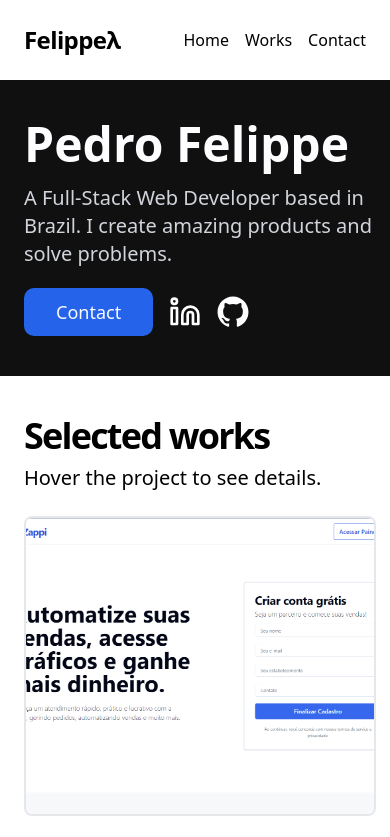
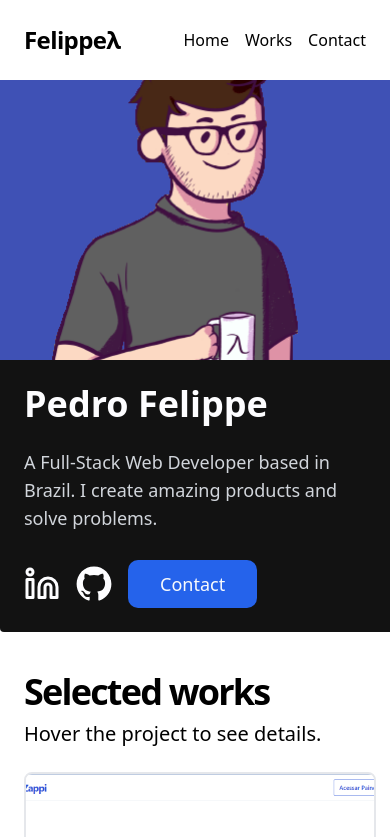
Before and after one commit to pefelippe/Portfolio, a Next.js app: page / in a window 390 px wide. Shown: the top 837 px of the page. Built offline with nearby package versions, Linux system fonts and the light colour scheme.

Commit message:
refactor hero card

```diff
--- a/pages/index.tsx
+++ b/pages/index.tsx
@@ -7,10 +7,10 @@ import ProjectContent from "../src/content/ProjectContent";
 export default function Home() {
   return (
     <motion.div className=" flex flex-col  relative w-full h-full mt-20 ">
-      <section className="bg-[#101010]">
+      <section className="bg-[#121212] max-w-4xl mx-auto w-full  rounded">
         <Hero />
       </section>
-      <section className=" flex flex-col  relative w-full h-full max-xl:px-6  gap-20  py-10 mx-auto  max-w-3xl">
+      <section className=" flex flex-col  relative w-full h-full max-xl:px-6  gap-20  py-10 mx-auto  max-w-4xl">
         <ProjectContent />
         <ContactContent />
       </section>
--- a/src/content/Hero.tsx
+++ b/src/content/Hero.tsx
@@ -12,7 +12,7 @@ export default function Hero() {
     <motion.div
       className="flex text-[#fdfdff] relative
      w-full max-md:flex-col  justify-start items-center
-      text-start  max-w-3xl max-xl:px-6  mx-auto py-10  gap-10"
+      text-start   mx-auto  md:gap-10"
     >
       <motion.img
         initial={{ opacity: 0, x: -25 }}
@@ -20,14 +20,14 @@ export default function Hero() {
         transition={{ duration: 0.75, delay: 1 }}
         src="/assets/avatar-pdr.png"
         alt="pedro felippe"
-        className="max-md:hidden h-full md:max-w-[250px] md:max-h-[250px] rounded-md "
+        className="max-h-[280px] object-cover w-full h-full md:max-w-[350px] md:max-h-[350px]  "
       />
-      <motion.div className="flex justify-center flex-col h-full  items-start gap-4  z-30  w-full ">
+      <motion.div className="flex justify-center flex-col h-full  items-start gap-6  z-30  w-full max-md:p-6  ">
         <motion.h1
           initial={{ opacity: 0, y: 25 }}
           animate={{ opacity: 1, y: 0 }}
           transition={{ duration: 0.5 }}
-          className="text-5xl lg:text-6xl font-bold tracking-normal max-w-lg"
+          className="text-4xl lg:text-6xl font-bold tracking-normal max-w-lg"
         >
           <span className="">Pedro Felippe</span>
         </motion.h1>
@@ -36,7 +36,7 @@ export default function Hero() {
           initial={{ opacity: 0, y: 25 }}
           animate={{ opacity: 1, y: 0 }}
           transition={{ duration: 0.5, delay: 0.5 }}
-          className=" text-xl font-thin flex flex-col max-w-sm w-full  pb-1 text-gray-300"
+          className="text-lg md:text-xl font-thin flex flex-col max-w-sm w-full  pb-1 text-gray-300"
         >
           A Full-Stack Web Developer based in Brazil. I create amazing products
           and solve problems.
@@ -47,6 +47,16 @@ export default function Hero() {
           transition={{ duration: 0.5, delay: 1 }}
           className="flex items-center w-fit space-x-4 max-w-sm"
         >
+          <AnimatedBtn
+            target="_blank"
+            href="https://www.linkedin.com/in/pedro-felippe/"
+          >
+            <LinkedinIcon className="h-9 w-9 hover:text-blue" />
+          </AnimatedBtn>
+
+          <AnimatedBtn href="https://github.com/pefelippe">
+            <GitHubLogoIcon className="h-9 w-9 hover:text-blue" />
+          </AnimatedBtn>
           <ScrollLink
             activeClass="active"
             to="contact-content"
@@ -59,16 +69,6 @@ export default function Hero() {
               <p className="text-lg">Contact</p>
             </Button>
           </ScrollLink>
-          <AnimatedBtn
-            target="_blank"
-            href="https://www.linkedin.com/in/pedro-felippe/"
-          >
-            <LinkedinIcon className="h-8 w-8 hover:text-blue" />
-          </AnimatedBtn>
-
-          <AnimatedBtn href="https://github.com/pefelippe">
-            <GitHubLogoIcon className="h-8 w-8 hover:text-blue" />
-          </AnimatedBtn>
         </motion.div>
         {/* <motion.div
           initial={{ opacity: 0, y: 25 }}
```
